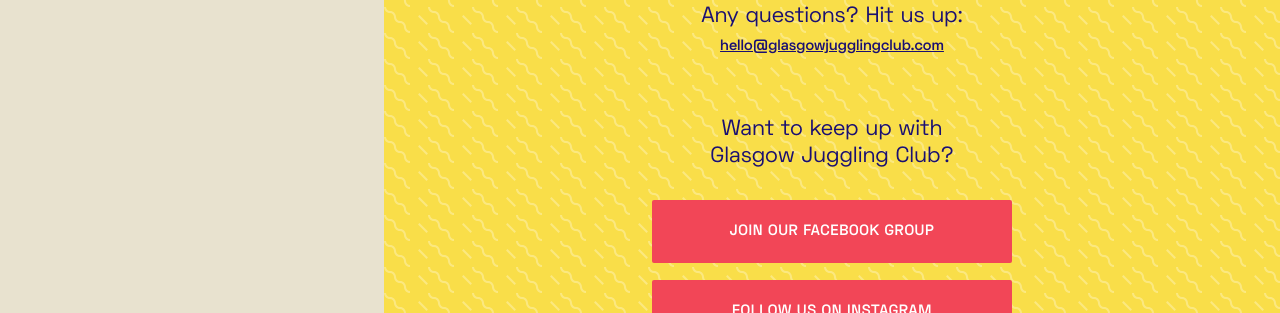
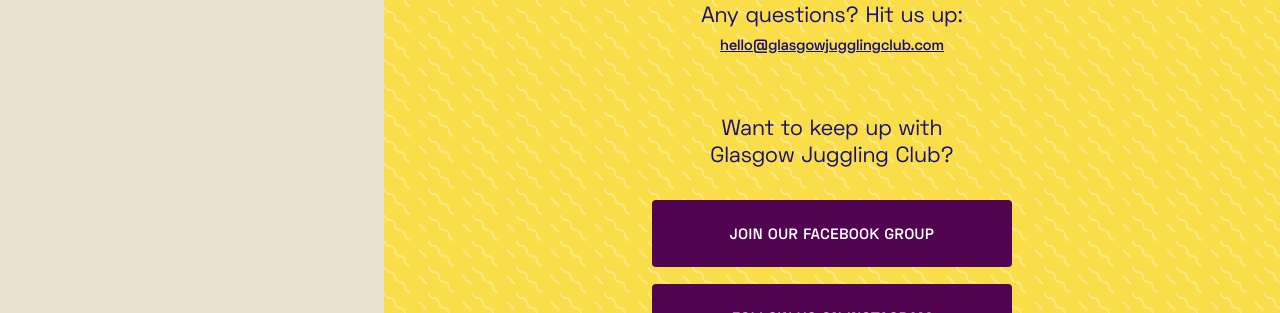
Before and after one commit to calumtomeny/glasgow-juggling-club, a plain HTML site: page index.html in a window 1280 px wide. Shown: the part 487-800 px from the top of the page. Drawn offline with Linux system fonts and the light colour scheme; files whose address does not match are found by name.

Commit message:
Meta data added and styles tweaked
– favicon added
– twitter summary card image added
– main button colour changed to plum
– hover and focus states added to buttons

```diff
--- a/index.html
+++ b/index.html
@@ -1,5 +1,5 @@
 <!doctype html>
-<html>
+<html lang="en">
 	<head>
 		<meta charset="utf-8">
 		<meta http-equiv="X-UA-Compatible" content="IE=edge">
@@ -8,15 +8,18 @@
 		<meta name="description" content="We meet every Wednesday at 7:30pm to juggle, practice circus skills, drink tea, and have a chat">
 		<meta property="og:title" content="Glasgow Juggling Club">
 		<meta property="og:type" content="website">
-		<meta property="og:url" content="___CURRENT_URL___">
+		<meta property="og:url" content="https://www.glasgowjugglingclub.com">
 		<meta property="og:description" content="We meet every Wednesday at 7:30pm to juggle, practice circus skills, drink tea, and have a chat">
+		<meta property="og:description" content="images/gjc-sharingimage.jpg">
 		<meta name="twitter:card" content="summary">
 		<meta name="twitter:site" content="@glasgowjuggling">
 		<meta name="twitter:title" content="Glasgow Juggling Club">
 		<meta name="twitter:description" content="We meet every Wednesday at 7:30pm to juggle, practice circus skills, drink tea, and have a chat">
+		<meta name="twitter:image" content="images/gjc-sharingimage.jpg">
 		<link rel="stylesheet" href="styles/reset.css">
 		<link rel="stylesheet" href="styles/fonts.css">
 		<link rel="stylesheet" href="styles/style.css">
+		<link rel="icon" href="images/favicon.ico" />
 	</head>
 	<body>
 		<header>
--- a/styles/style.css
+++ b/styles/style.css
@@ -79,17 +79,27 @@
 }
 
 .button {
-	background-color: #f24657;
-	padding: 20px 30px 20px 30px;
+	background-color: #510550;
+	padding: 24px 30px 20px 30px;
 	margin-bottom: 17px;
-	border-radius: 2px;
+	border-radius: 4px;
 	letter-spacing: 0.6px;
-	cursor: pointer;
 	text-decoration: none;
 	color: #fff;
 	font-weight: 500;
 	text-transform: uppercase;
 	display: block;
+}
+
+.button:focus {
+	border: 2px solid #ffddff;
+	padding: 22px 28px 18px 28px;
+
+}
+
+.button:hover {
+	background-color: #2d032c;
+
 }
 
 
```
Also changed, not shown: images/favicon.ico (added), images/gjc-sharingimage.jpg (added), 1 other file.
